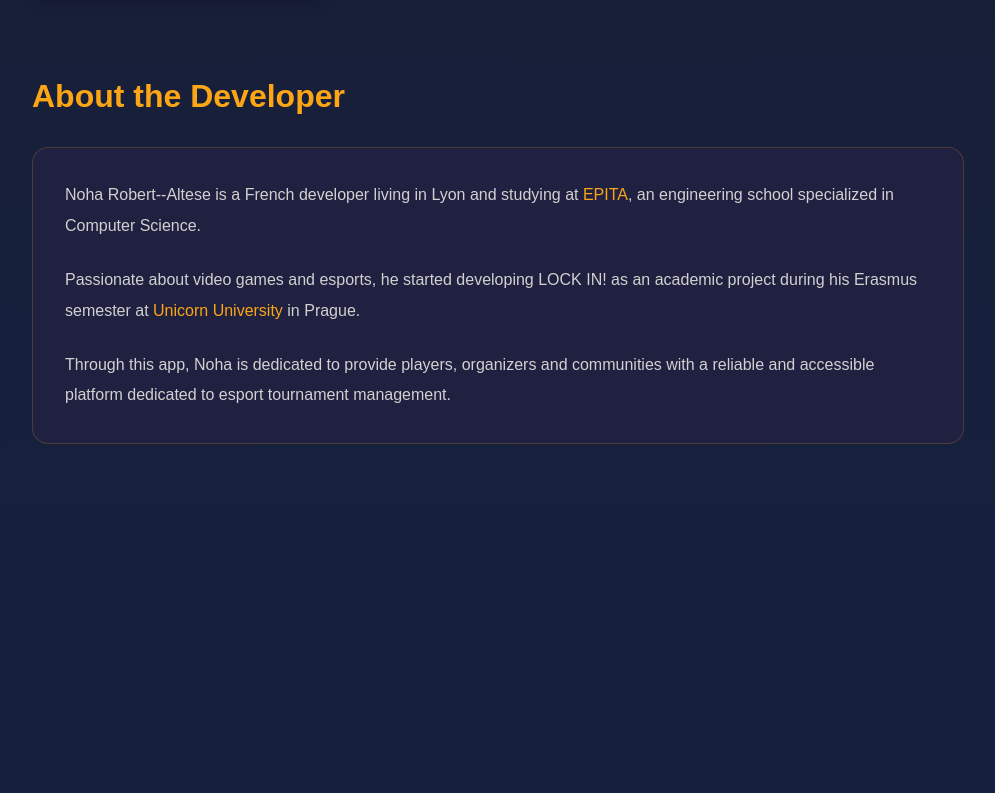
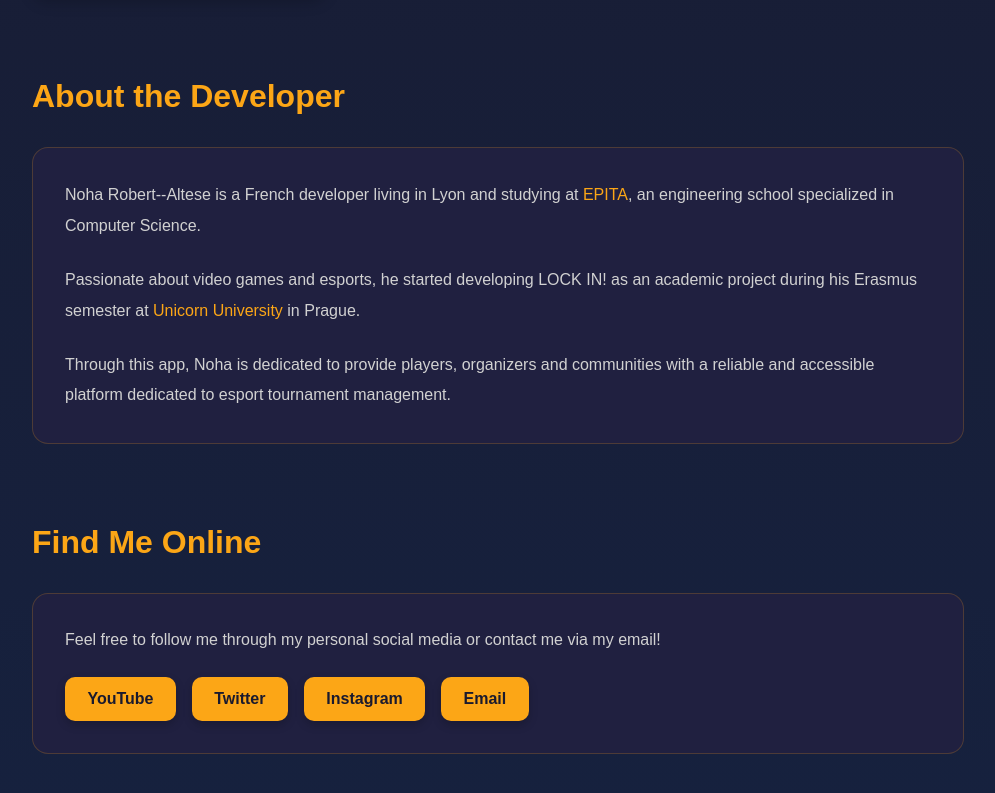
Before and after one commit to Noha-Dracau/esport-manager, a React (Vite) app in the folder client/: page /presentation in a window 1280 px wide. Shown: the part 989-1782 px from the top of the page, without its empty margins (252-1247 px from the left). Before the commit the page ends 1529 px from the top, so only its background shows below. Built offline with nearby package versions, Linux system fonts and the light colour scheme.

Commit message:
Juste après la finale update de Claude

```diff
--- a/client/src/components/Sidebar.jsx
+++ b/client/src/components/Sidebar.jsx
@@ -9,7 +9,7 @@ export default function Sidebar() {
     return (
         <nav style={{
             width: '220px', height: '100vh', position: 'sticky', top: 0,
-            background: '#ffeac8', overflowY: 'auto',
+            background: '#ffe39a', overflowY: 'auto',
             display: 'flex', flexDirection: 'column', padding: '1.5rem 1rem', gap: '0.5rem'
         }}>
             {/* clickable logo */}
--- a/client/src/pages/PresentationPage.jsx
+++ b/client/src/pages/PresentationPage.jsx
@@ -204,6 +204,95 @@ export default function PresentationPage() {
                         </p>
                     </div>
                 </section>
+
+                {/* Socials Section */}
+                <section style={{ marginTop: '5rem' }}>
+                    <h2
+                        style={{
+                            color: '#FCA616',
+                            fontSize: '2rem',
+                            marginBottom: '2rem',
+                        }}
+                    >
+                        Find Me Online
+                    </h2>
+
+                    <div
+                        style={{
+                            background: '#202040',
+                            padding: '2rem',
+                            borderRadius: '16px',
+                            border: '1px solid rgba(252, 166, 22, 0.2)',
+                            display: 'flex',
+                            flexDirection: 'column',
+                            gap: '1.5rem',
+                        }}
+                    >
+                        <p
+                            style={{
+                                color: '#D1D1D1',
+                                lineHeight: '1.7',
+                                margin: 0,
+                            }}
+                        >
+                            Feel free to follow me through my personal social media or contact me via my email!
+                        </p>
+
+                        <div
+                            style={{
+                                display: 'flex',
+                                flexWrap: 'wrap',
+                                gap: '1rem',
+                            }}
+                        >
+                            {[
+                                {
+                                    name: 'YouTube',
+                                    link: 'https://www.youtube.com/@Dracau_verwatch',
+                                },
+                                {
+                                    name: 'Twitter',
+                                    link: 'https://x.com/Dracau_verwatch',
+                                },
+                                {
+                                    name: 'Instagram',
+                                    link: 'https://www.instagram.com/dracau_noha',
+                                },
+                                {
+                                    name: 'Email',
+                                    link: 'mailto:noha.robertaltese@gmail.com',
+                                },
+                            ].map((social, index) => (
+                                <a
+                                    key={index}
+                                    href={social.link}
+                                    target="_blank"
+                                    rel="noopener noreferrer"
+                                    style={{
+                                        padding: '0.8rem 1.4rem',
+                                        background: '#FCA616',
+                                        color: '#1a1a2e',
+                                        textDecoration: 'none',
+                                        borderRadius: '10px',
+                                        fontWeight: '600',
+                                        transition: '0.2s ease',
+                                        boxShadow: '0 4px 10px rgba(0,0,0,0.2)',
+                                    }}
+                                    onMouseEnter={(e) => {
+                                        e.currentTarget.style.transform = 'translateY(-2px)';
+                                        e.currentTarget.style.opacity = '0.9';
+                                    }}
+                                    onMouseLeave={(e) => {
+                                        e.currentTarget.style.transform = 'translateY(0)';
+                                        e.currentTarget.style.opacity = '1';
+                                    }}
+                                >
+                                    {social.name}
+                                </a>
+                            ))}
+                        </div>
+                    </div>
+                </section>
             </div>
         </div>
     );
```
